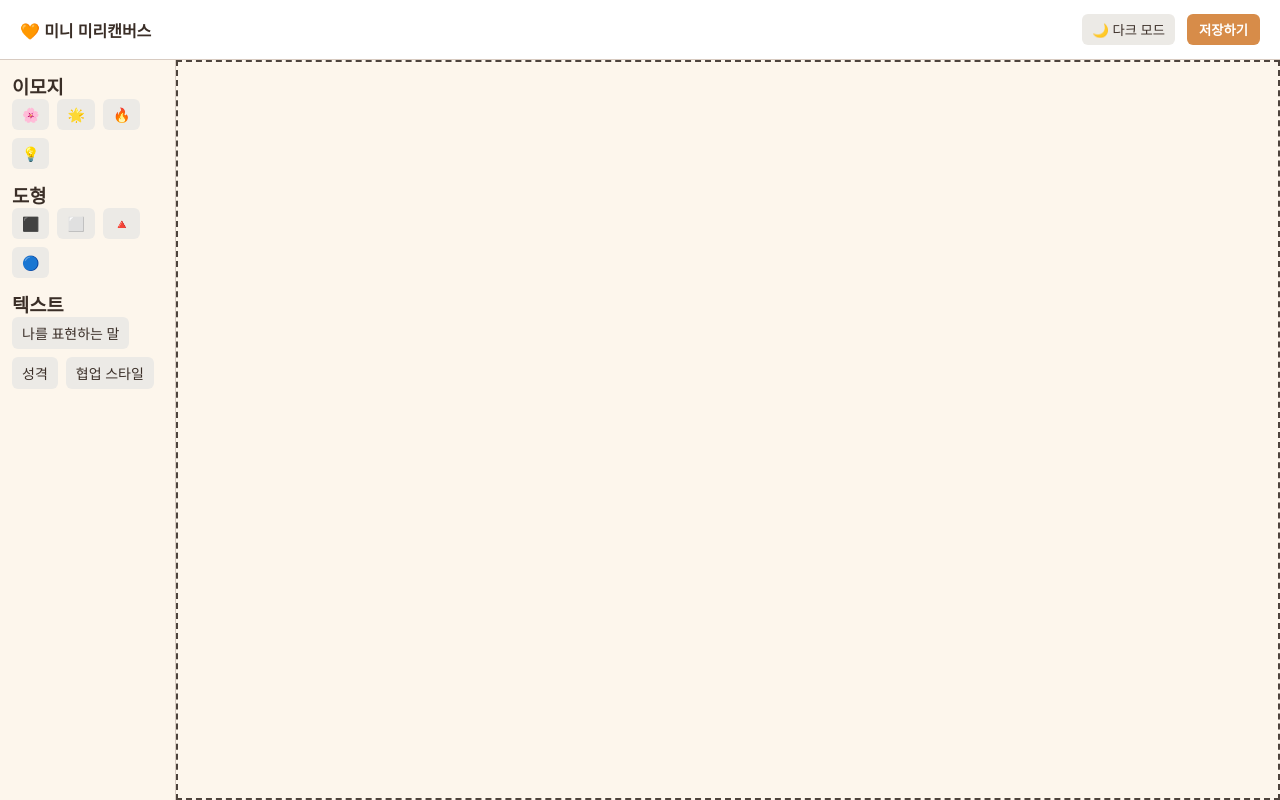
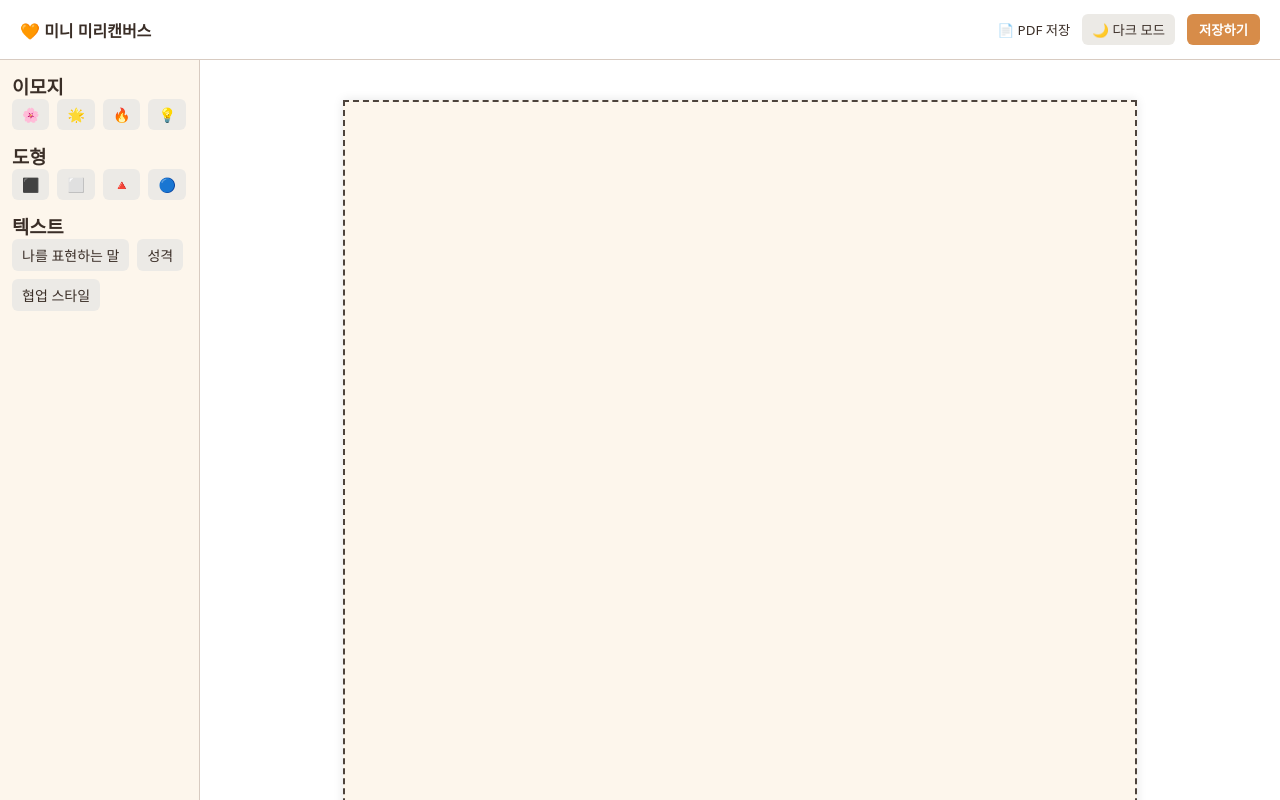
Before and after one commit to hoeun0723/my-miricanvas, a React (Vite) app: page /home in a window 1280 px wide. Built offline with nearby package versions, Linux system fonts and the light colour scheme.

Commit message:
feat: pdf로 저장 및 a4 용지 사이즈로 canva 크기 변동

```diff
--- a/package.json
+++ b/package.json
@@ -10,6 +10,8 @@
     "preview": "vite preview"
   },
   "dependencies": {
+    "html2canvas": "^1.4.1",
+    "jspdf": "^3.0.1",
     "react": "^19.1.0",
     "react-dom": "^19.1.0",
     "react-router-dom": "^7.6.3"
--- a/src/components/Canvas/Canvas.module.css
+++ b/src/components/Canvas/Canvas.module.css
@@ -1,10 +1,12 @@
 .canvas {
   position: relative;
-  width: 100%;
-  height: 100%;
+  margin: 40px auto;
+  width: 794px;
+  height: 1123px;
   background-color: var(--color-background-secondary);
   border: 2px dashed var(--color-gray-1000);
   overflow: hidden;
+  box-shadow: 0 0 10px rgba(0, 0, 0, 0.1);
 }
 
 /* 요소 박스 */
--- a/src/components/Canvas/Canvas.tsx
+++ b/src/components/Canvas/Canvas.tsx
@@ -7,6 +7,7 @@ const Canvas = () => {
   const dragOffset = useRef({ x: 0, y: 0 });
   const [selectedId, setSelectedId] = useState<string | null>(null);
   const [showDeleteHint, setShowDeleteHint] = useState<string | null>(null);
+
 
   const handleDragStart = (
     e: React.DragEvent<HTMLDivElement>,
@@ -56,14 +57,14 @@ const Canvas = () => {
   };
 
   return (
-    <div className={styles.canvas}>
+    <div id="canvas" className={styles.canvas}>
       {elements.map((el) => (
         <div
           key={el.id}
           className={`${styles.element} ${
             selectedId === el.id ? styles.selected : ''
           }`}
-          style={{ left: el.x, top: el.y,zIndex: selectedId === el.id ? 10 : 1, }}
+          style={{ position: 'absolute',left: el.x, top: el.y,zIndex: selectedId === el.id ? 10 : 1, }}
           draggable
           onDragStart={(e) => handleDragStart(e, el.id)}
           onDragEnd={(e) => handleDragEnd(e, el.id)}
--- a/src/components/Toolbar/Toolbar.tsx
+++ b/src/components/Toolbar/Toolbar.tsx
@@ -1,4 +1,5 @@
 import useThemeMode from '../../context/ThemeContext/useThemeMode';
+import { downloadCanvasAsPDF } from '../../utils/downloadPdf';
 import styles from './Toolbar.module.css';
 
 const Toolbar = () => {
@@ -6,11 +7,24 @@ const Toolbar = () => {
   const { isDarkMode } = states;
   const { themeToggler } = actions;
 
+  const handlePdfDownload = () => {
+  const canvasElement = document.getElementById('canvas');
+  if (canvasElement) {
+    downloadCanvasAsPDF(canvasElement);
+  }
+};
+
   return (
     <header className={styles.header}>
       <span className={styles.title}>🧡 미니 미리캔버스</span>
 
       <div className={styles.actions}>
+        <button
+            onClick={handlePdfDownload}
+            className={styles.pdfButton}
+          >
+            📄 PDF 저장
+          </button>
         <button onClick={themeToggler} className={styles.themeToggleButton}>
           {isDarkMode ? '🌞 라이트 모드' : '🌙 다크 모드'}
         </button>
--- /dev/null
+++ b/src/utils/downloadPdf.ts
@@ -0,0 +1,23 @@
+import html2canvas from 'html2canvas';
+import jsPDF from 'jspdf';
+
+export const downloadCanvasAsPDF = async (canvasElement: HTMLElement) => {
+  const canvas = await html2canvas(canvasElement, {
+    scale: 2,
+    useCORS: true,
+    scrollX: 0,
+    scrollY: -window.scrollY,
+    windowWidth: document.documentElement.offsetWidth,
+    backgroundColor: null,
+  });
+
+  const imgData = canvas.toDataURL('image/png');
+  const pdf = new jsPDF({
+    orientation: 'portrait',
+    unit: 'px',
+    format: [794, 1123],
+  });
+
+  pdf.addImage(imgData, 'PNG', 0, 0, 794, 1123);
+  pdf.save('my-canvas.pdf');
+};
```
Also changed, not shown: src/utils/downloadImage.ts (deleted), 1 other file (tests, documents, lock files or other folders).
